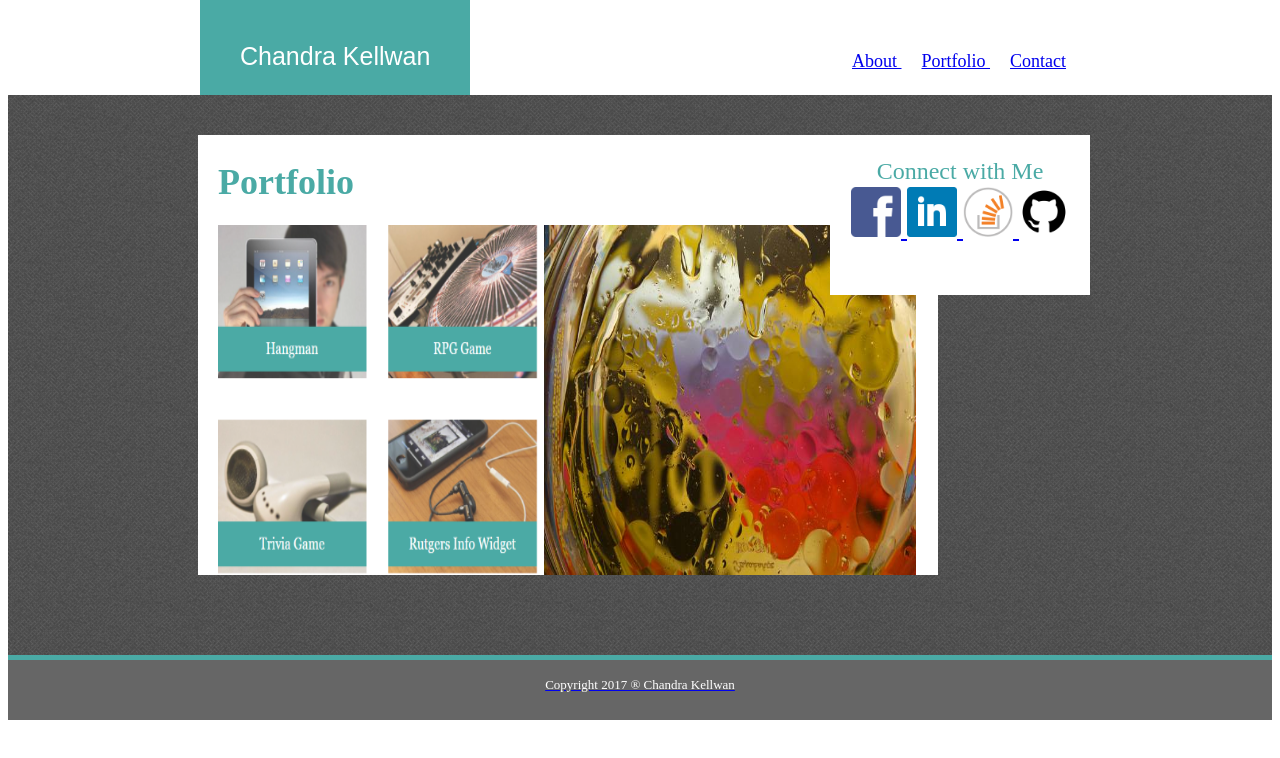
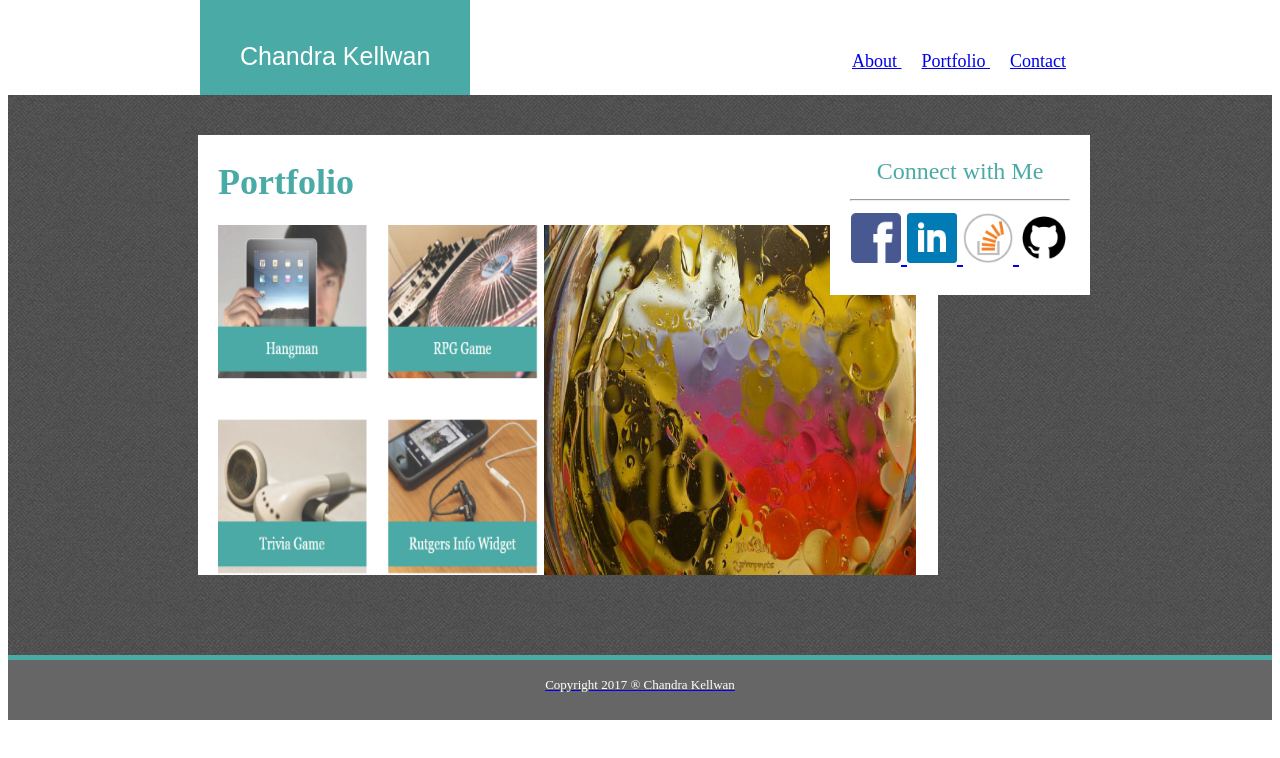
Before and after one commit to chandrakellwan/chandrakellwan.github.io, a plain HTML site: page portfolio.html in a window 1280 px wide. Drawn offline with Linux system fonts and the light colour scheme.

Commit message:
fix projects2

```diff
--- a/portfolio.html
+++ b/portfolio.html
@@ -45,7 +45,7 @@
 
        <img src="assets/images/Projects.png" alt="Projects" style="width:320px;height:350px;">
 
-       <img src="assets/images/Projects2.jpg" alt="Projects" style="width:372px;height:350px;">
+       <img src="assets/images/projects2.jpg" alt="Projects" style="width:372px;height:350px;">
 
 	  </div>
 
@@ -53,6 +53,8 @@
 
     <div id="connect">
           Connect with Me
+
+          <hr>
 
               <a class="btn" href="https://www.facebook.com/"/a>
 
```
